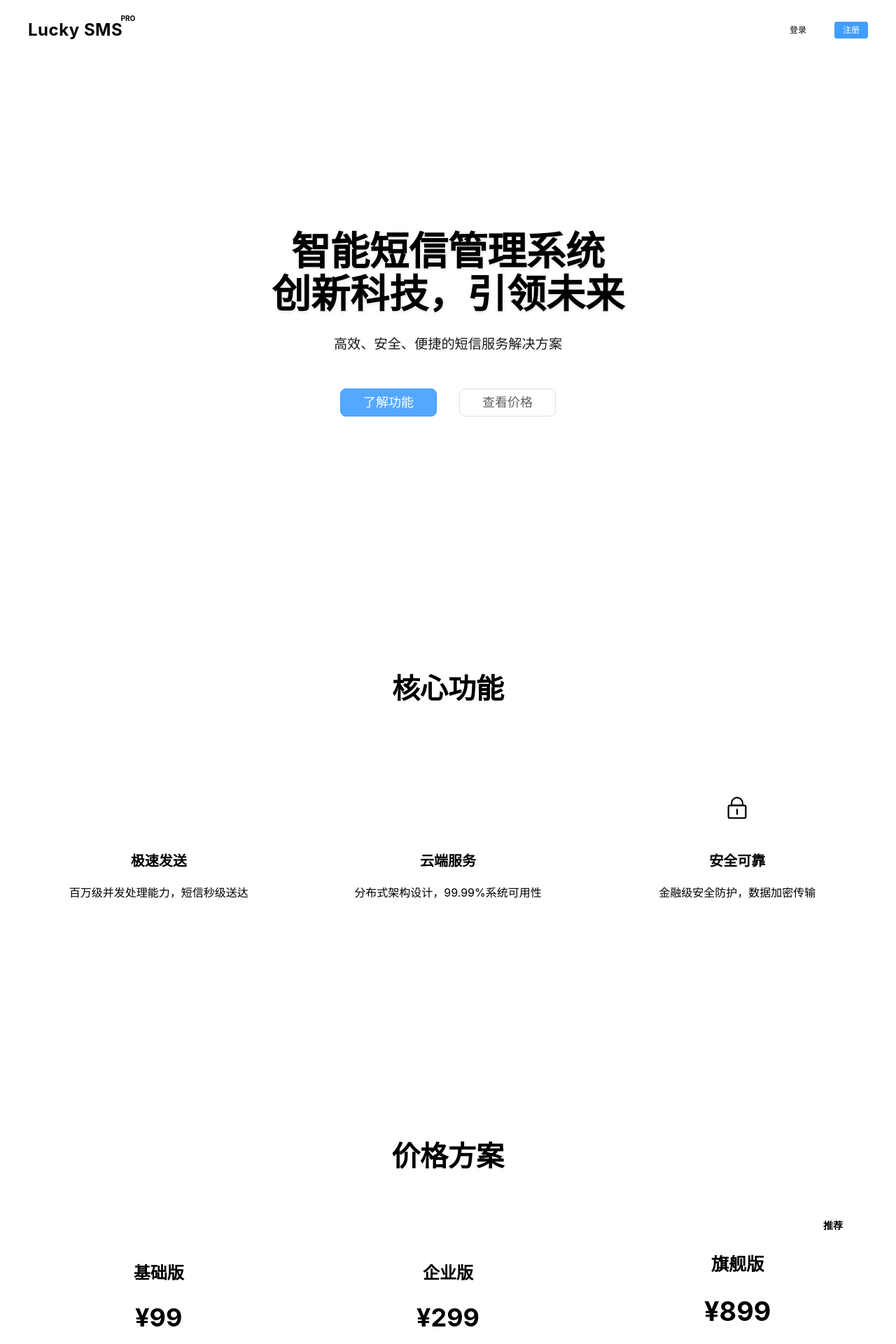
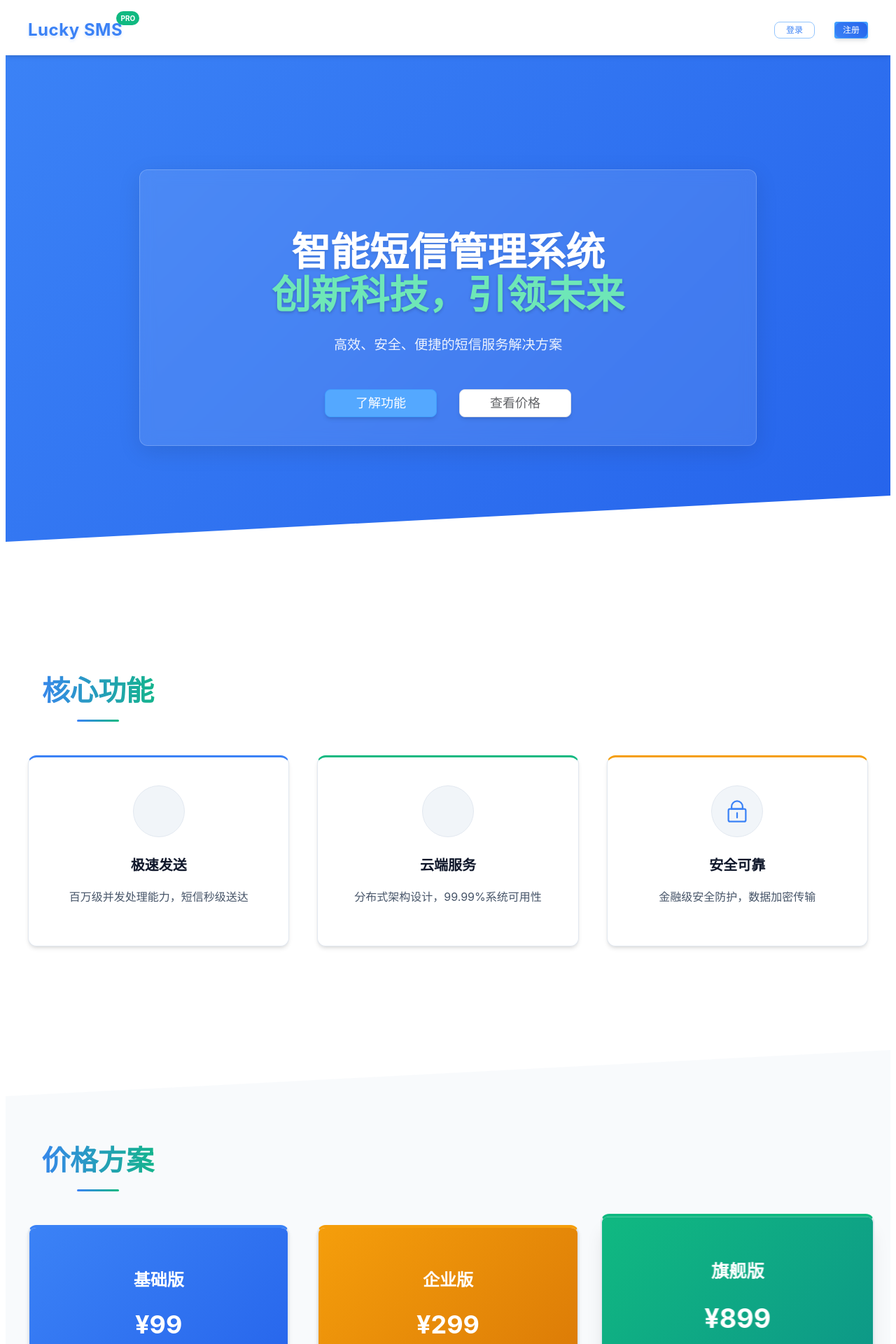
Before and after one commit to YangShengzhou03/Lucky_SMSS, a Vue app in the folder frontend/: page / in a window 1280 px wide. Shown: the top 1920 px of the page at 70% size. Built offline with nearby package versions, Linux system fonts and the light colour scheme; the HTML template or start-up script is replaced by a standard one.

Commit message:
更新首页

```diff
--- a/frontend/src/App.vue
+++ b/frontend/src/App.vue
@@ -302,13 +302,15 @@ onUnmounted(() => {
 })
 </script>
 
-<style scoped>
+<style>
 /* CSS 变量 */
 :root {
   --primary-color: #3b82f6;
+  --primary-light: #93c5fd;
   --primary-dark: #2563eb;
   --secondary-color: #64748b;
   --success-color: #10b981;
+  --success-light: #6ee7b7;
   --warning-color: #f59e0b;
   --danger-color: #ef4444;
   --gray-50: #f8fafc;
@@ -341,6 +343,8 @@ onUnmounted(() => {
   min-height: 100vh;
   display: flex;
   flex-direction: column;
+  background-image: radial-gradient(circle at 1px 1px, var(--gray-100) 1px, transparent 0);
+  background-size: 20px 20px;
 }
 
 .container {
@@ -356,6 +360,12 @@ onUnmounted(() => {
   text-align: center;
   margin-bottom: 60px;
   position: relative;
+  background: linear-gradient(90deg, var(--primary-color), var(--success-color));
+  -webkit-background-clip: text;
+  background-clip: text;
+  color: transparent;
+  display: inline-block;
+  padding: 0 20px;
 }
 
 .section-title::after {
@@ -366,13 +376,13 @@ onUnmounted(() => {
   transform: translateX(-50%);
   width: 60px;
   height: 3px;
-  background: var(--primary-color);
+  background: linear-gradient(90deg, var(--primary-color), var(--success-color));
   border-radius: 2px;
 }
 
 /* 顶部导航 */
 .top-nav {
-  background: rgba(255, 255, 255, 0.8);
+  background: rgba(255, 255, 255, 0.95);
   backdrop-filter: blur(10px);
   -webkit-backdrop-filter: blur(10px);
   padding: 16px 0;
@@ -381,6 +391,7 @@ onUnmounted(() => {
   top: 0;
   z-index: 100;
   transition: var(--transition);
+  border-bottom: 1px solid var(--gray-100);
 }
 
 .nav-content {
@@ -400,6 +411,7 @@ onUnmounted(() => {
   font-weight: 700;
   color: var(--primary-color);
   letter-spacing: 0.5px;
+  text-shadow: 0 2px 4px rgba(59, 130, 246, 0.2);
 }
 
 .logo-badge {
@@ -423,10 +435,14 @@ onUnmounted(() => {
   color: var(--primary-color) !important;
   font-weight: 500 !important;
   transition: var(--transition) !important;
+  border: 1px solid var(--primary-light) !important;
+  padding: 6px 16px !important;
+  border-radius: 8px !important;
 }
 
 .login-btn:hover {
-  opacity: 0.8;
+  background-color: var(--primary-light) !important;
+  color: var(--primary-dark) !important;
   transform: translateY(-1px);
 }
 
@@ -435,6 +451,7 @@ onUnmounted(() => {
   overflow: hidden;
   z-index: 1;
   font-weight: 500 !important;
+  box-shadow: var(--shadow-md);
 }
 
 .register-btn::before {
@@ -445,7 +462,7 @@ onUnmounted(() => {
   width: 100%;
   height: 100%;
   background: linear-gradient(45deg, var(--primary-color), var(--primary-dark));
-  border-radius: 4px;
+  border-radius: 8px;
   z-index: -1;
   transition: var(--transition);
 }
@@ -472,6 +489,7 @@ onUnmounted(() => {
   padding: 0 20px;
   position: relative;
   overflow: hidden;
+  border-bottom: 1px solid var(--primary-light);
 }
 
 .particles {
@@ -487,6 +505,12 @@ onUnmounted(() => {
   max-width: 800px;
   position: relative;
   z-index: 1;
+  padding: 40px;
+  background: rgba(255, 255, 255, 0.1);
+  backdrop-filter: blur(10px);
+  border-radius: var(--border-radius);
+  border: 1px solid rgba(255, 255, 255, 0.2);
+  box-shadow: 0 8px 32px rgba(0, 0, 0, 0.1);
 }
 
 .hero-title {
@@ -503,8 +527,9 @@ onUnmounted(() => {
 }
 
 .hero-subtitle-accent {
-  color: var(--success-color);
+  color: var(--success-light);
   white-space: nowrap;
+  text-shadow: 0 2px 4px rgba(0, 0, 0, 0.2);
 }
 
 .hero-subtitle {
@@ -530,6 +555,7 @@ onUnmounted(() => {
   position: relative;
   overflow: hidden;
   z-index: 1;
+  min-width: 160px;
 }
 
 .hero-actions .el-button::after {
@@ -557,8 +583,10 @@ onUnmounted(() => {
 /* 核心功能 */
 .features {
   padding: 120px 0;
-  background: var(--gray-50);
+  background: var(--white);
   position: relative;
+  border-top: 1px solid var(--gray-100);
+  border-bottom: 1px solid var(--gray-100);
 }
 
 .features::before {
@@ -584,12 +612,23 @@ onUnmounted(() => {
   padding: 40px 32px;
   border-radius: var(--border-radius);
   box-shadow: var(--shadow-md);
-  background: linear-gradient(var(--white), var(--white)) padding-box,
-              linear-gradient(45deg, var(--primary-color), var(--success-color)) border-box;
-  border: 2px solid transparent;
+  background: var(--white);
+  border: 1px solid var(--gray-200);
   transition: var(--transition);
   position: relative;
   overflow: hidden;
+}
+
+.feature-item:nth-child(1) {
+  border-top: 3px solid var(--primary-color);
+}
+
+.feature-item:nth-child(2) {
+  border-top: 3px solid var(--success-color);
+}
+
+.feature-item:nth-child(3) {
+  border-top: 3px solid var(--warning-color);
 }
 
 .feature-content {
@@ -607,6 +646,7 @@ onUnmounted(() => {
 .feature-item:hover {
   box-shadow: var(--shadow-xl);
   transform: translateY(-5px);
+  border-color: var(--gray-300);
 }
 
 .feature-icon {
@@ -622,12 +662,14 @@ onUnmounted(() => {
   background: var(--gray-100);
   border-radius: 50%;
   transition: all 0.4s cubic-bezier(0.68, -0.55, 0.27, 1.55);
+  border: 1px solid var(--gray-200);
 }
 
 .feature-item:hover .feature-icon {
   transform: scale(1.1) rotate(5deg);
   background: var(--primary-color);
   color: var(--white);
+  border-color: transparent;
 }
 
 .feature-title {
@@ -645,8 +687,9 @@ onUnmounted(() => {
 /* 价格方案 */
 .pricing {
   padding: 120px 0;
-  background: var(--white);
+  background: var(--gray-50);
   position: relative;
+  border-bottom: 1px solid var(--gray-200);
 }
 
 .pricing::before {
@@ -656,7 +699,7 @@ onUnmounted(() => {
   left: 0;
   width: 100%;
   height: 120px;
-  background: var(--gray-50);
+  background: var(--white);
   transform: skewY(-3deg);
 }
 
@@ -688,7 +731,7 @@ onUnmounted(() => {
 }
 
 .pricing-card {
-  background: var(--gray-50);
+  background: var(--white);
   border-radius: var(--border-radius);
   box-shadow: var(--shadow-md);
   border: 2px solid var(--gray-200);
@@ -699,8 +742,16 @@ onUnmounted(() => {
   height: 100%;
 }
 
+.pricing-card-wrapper:nth-child(1) .pricing-card {
+  border-top: 4px solid var(--primary-color);
+}
+
+.pricing-card-wrapper:nth-child(2) .pricing-card {
+  border-top: 4px solid var(--warning-color);
+}
+
 .premium-card {
-  border-color: var(--success-color);
+  border-top: 4px solid var(--success-color) !important;
   transform: scale(1.05);
   z-index: 2;
   box-shadow: var(--shadow-xl);
@@ -709,6 +760,7 @@ onUnmounted(() => {
 .pricing-card:hover {
   box-shadow: var(--shadow-xl);
   transform: translateY(-5px) scale(1.02);
+  border-color: var(--gray-300);
 }
 
 .premium-card:hover {
@@ -724,6 +776,10 @@ onUnmounted(() => {
   overflow: hidden;
 }
 
+.pricing-card-wrapper:nth-child(2) .pricing-header {
+  background: linear-gradient(135deg, var(--warning-color) 0%, #d97706 100%);
+}
+
 .premium-card .pricing-header {
   background: linear-gradient(135deg, var(--success-color) 0%, #0d9488 100%);
 }
@@ -735,7 +791,7 @@ onUnmounted(() => {
   left: 50%;
   width: 40px;
   height: 40px;
-  background: var(--gray-50);
+  background: var(--white);
   transform: translateX(-50%) rotate(45deg);
 }
 
@@ -835,6 +891,7 @@ onUnmounted(() => {
   padding: 120px 0 32px;
   position: relative;
   margin-top: auto;
+  border-top: 1px solid var(--gray-800);
 }
 
 .footer::before {
@@ -997,5 +1054,9 @@ onUnmounted(() => {
   .nav-actions {
     gap: 8px;
   }
+
+  .hero-content {
+    padding: 20px;
+  }
 }
 </style>
```
